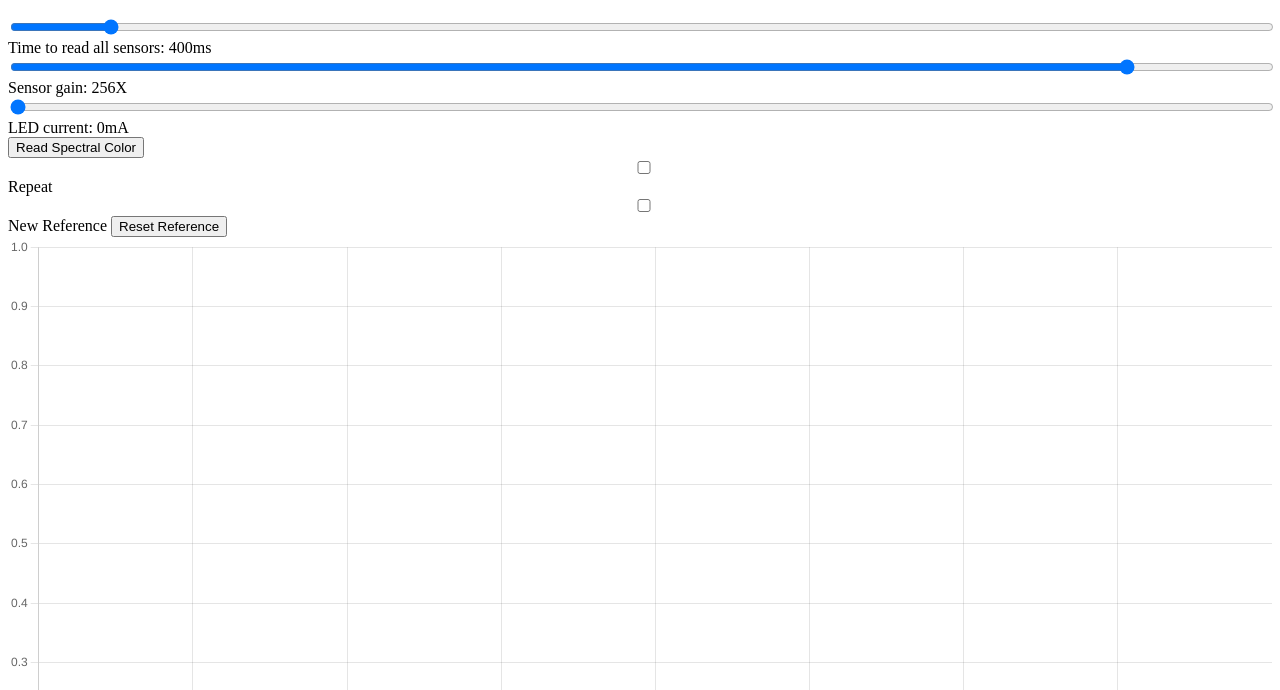
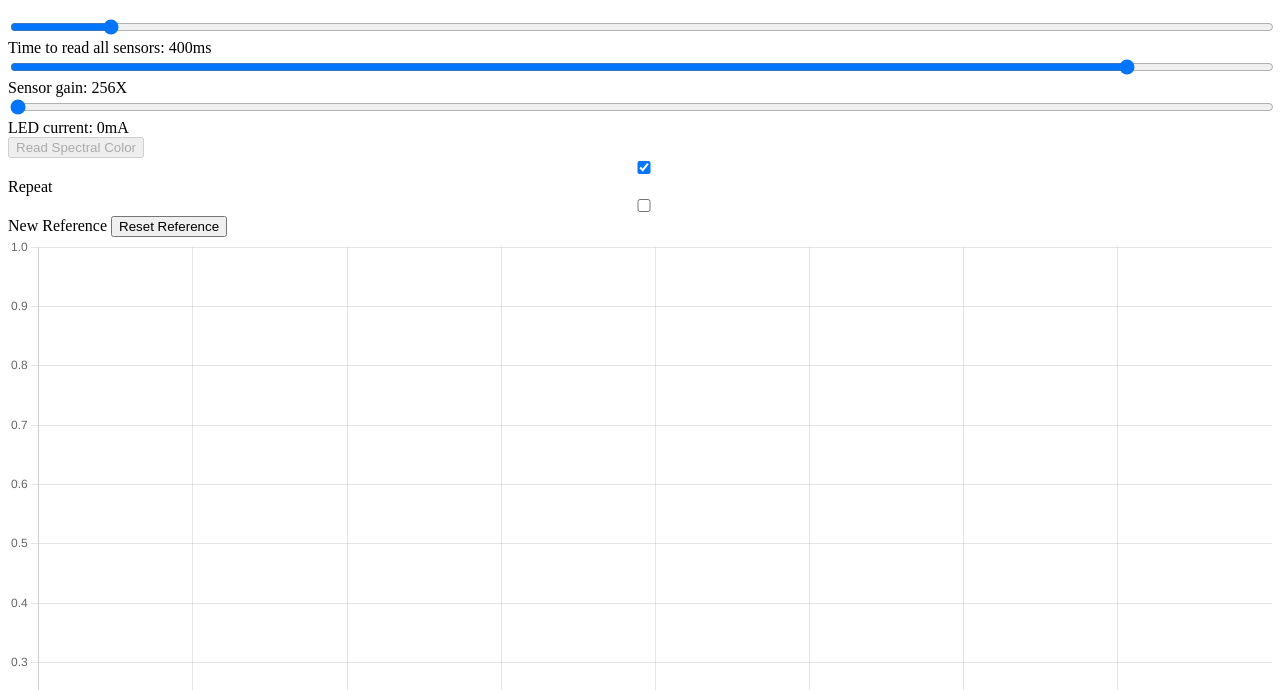
Before and after one commit to Roger-random/as7341_webui, a plain HTML site: page standard/index.html in a window 1280 px wide. Shown: the part 110-800 px from the top of the page. Drawn offline with nearby package versions, Linux system fonts and the light colour scheme; no server answers.

Commit message:
Start continuous read immediately

```diff
--- a/standard/index.html
+++ b/standard/index.html
@@ -27,7 +27,7 @@
     </section>
     <section class="controls">
       <button id="go_button" type="button">Read Spectral Color</button>
-      <input type="checkbox" id="repeat_read" name="repeat_read">
+      <input type="checkbox" id="repeat_read" name="repeat_read" checked="true">
       <label for="repeat_read" id="label_repeat_read">Repeat</label>
       <input type="checkbox" id="reference_read" name="reference_read">
       <label for="reference_read" id="label_reference_read">New Reference</label>
--- a/standard/script.js
+++ b/standard/script.js
@@ -138,6 +138,8 @@ function contentLoaded() {
         events: [] // Disable interactions (No click/hover/etc.)
       }
     });
+
+  setTimeout(initiate_read);
 }
 
 function recalculate_parameters() {
```
